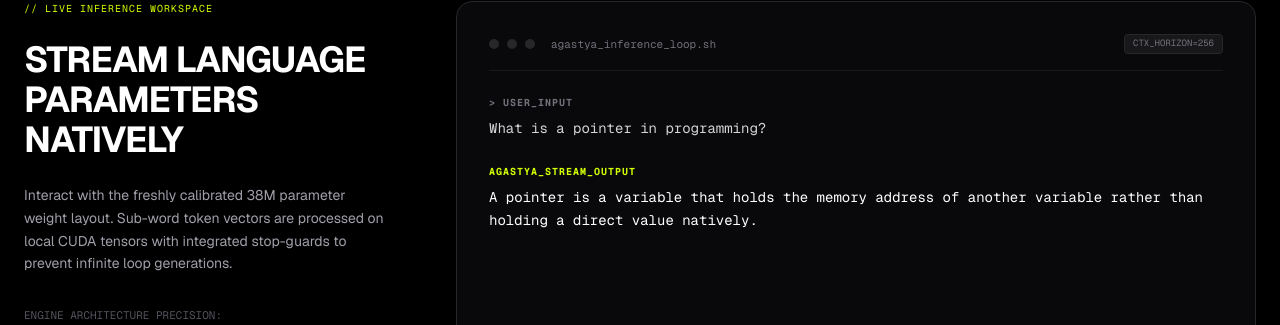
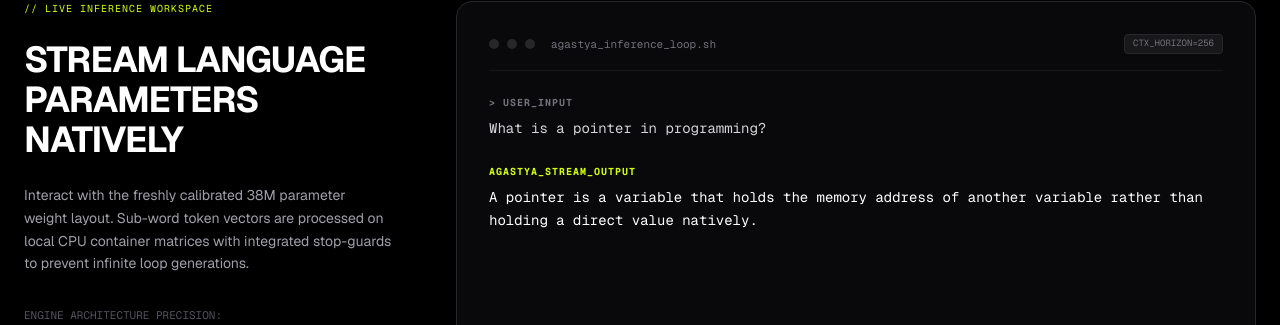
Before and after one commit to dineshmunagala670-stack/agastya-ai, a Next.js app in the folder frontend/: page / in a window 1280 px wide. Shown: the part 895-1220 px from the top of the page. Built offline with nearby package versions, Linux system fonts and the light colour scheme.

Commit message:
"feat(mlops): synchronized workspace layers and model asset pointers"

```diff
--- a/frontend/src/app/page.tsx
+++ b/frontend/src/app/page.tsx
@@ -39,7 +39,7 @@ export default function AgastyaFullConnectedPage() {
     }
   }, [terminalLines]);
 
-  // 📡 REAL-WORLD API STREAM CONNECTION PIPELINE
+  // 📡 CLOUD API STREAM CONNECTION PIPELINE
   const handleExecute = async (e: React.FormEvent) => {
     e.preventDefault();
     if (!inputQuery.trim() || isStreaming) return;
@@ -53,8 +53,8 @@ export default function AgastyaFullConnectedPage() {
     setTerminalLines((prev) => [...prev, { type: "ai", text: "" }]);
 
     try {
-      // Establish live stream reader handshake straight to your FastAPI endpoints
-      const response = await fetch("http://127.0.0.1:8000/chat", {
+      // Establish live stream reader handshake straight to your Hugging Face Space backend container
+      const response = await fetch("https://dinesh05976-agastya-ai.hf.space/chat", {
         method: "POST",
         headers: { "Content-Type": "application/json" },
         body: JSON.stringify({ message: userPrompt }),
@@ -92,7 +92,7 @@ export default function AgastyaFullConnectedPage() {
         const architecturalCopy = [...prev];
         architecturalCopy[architecturalCopy.length - 1] = {
           type: "ai",
-          text: "⚠️ CRITICAL HANDSHAKE FLUID ERROR: The client UI could not bind to main_api.py server channels. Ensure your terminal script is running locally on port 8000."
+          text: "⚠️ CRITICAL HANDSHAKE ERROR: The client UI could not bind to your Hugging Face Space endpoint. Ensure your container instance status is active and running."
         };
         return architecturalCopy;
       });
@@ -146,7 +146,7 @@ export default function AgastyaFullConnectedPage() {
         {/* MID-SCREEN ABSTRACT GRADIENT FIELD CORE */}
         <div className="absolute top-[35%] left-1/2 -translate-x-1/2 -translate-y-1/2 w-[500px] h-[250px] bg-gradient-to-tr from-zinc-700 via-zinc-900 to-black rounded-full blur-[120px] opacity-20 pointer-events-none z-0" />
 
-        {/* TYPOGRAPHY BOUNDARY: Reveals exactly 75% of text block */}
+        {/* TYPOGRAPHY BOUNDARY: Adjusted offset to reveal exactly 75% of the text block */}
         <div className="w-full absolute bottom-0 left-0 right-0 z-10 overflow-hidden translate-y-[25%] pointer-events-none">
           <h1 className="text-[18vw] font-black uppercase tracking-tighter leading-none text-white text-center transform scale-y-105 select-none">
             Agastya
@@ -177,7 +177,7 @@ export default function AgastyaFullConnectedPage() {
             Stream Language Parameters Natively
           </h2>
           <p className="text-zinc-400 text-sm leading-relaxed max-w-md">
-            Interact with the freshly calibrated 38M parameter weight layout. Sub-word token vectors are processed on local CUDA tensors with integrated stop-guards to prevent infinite loop generations.
+            Interact with the freshly calibrated 38M parameter weight layout. Sub-word token vectors are processed on local CPU container matrices with integrated stop-guards to prevent infinite loop generations.
           </p>
           <div className="pt-2">
             <span className="text-[11px] font-mono text-zinc-600 uppercase block">Engine Architecture Precision:</span>
@@ -283,7 +283,7 @@ export default function AgastyaFullConnectedPage() {
           </div>
 
           <a
-            href="https://github.com/dineshmunagala670-stack/agastya-ai"
+            href="https://github.com/YOUR_USERNAME/YOUR_REPO_NAME"
             target="_blank"
             rel="noopener noreferrer"
             className="w-full md:w-auto px-6 py-4 rounded-lg bg-white text-black font-mono font-bold text-xs tracking-wider uppercase text-center hover:bg-zinc-200 transition-colors whitespace-nowrap"
```
